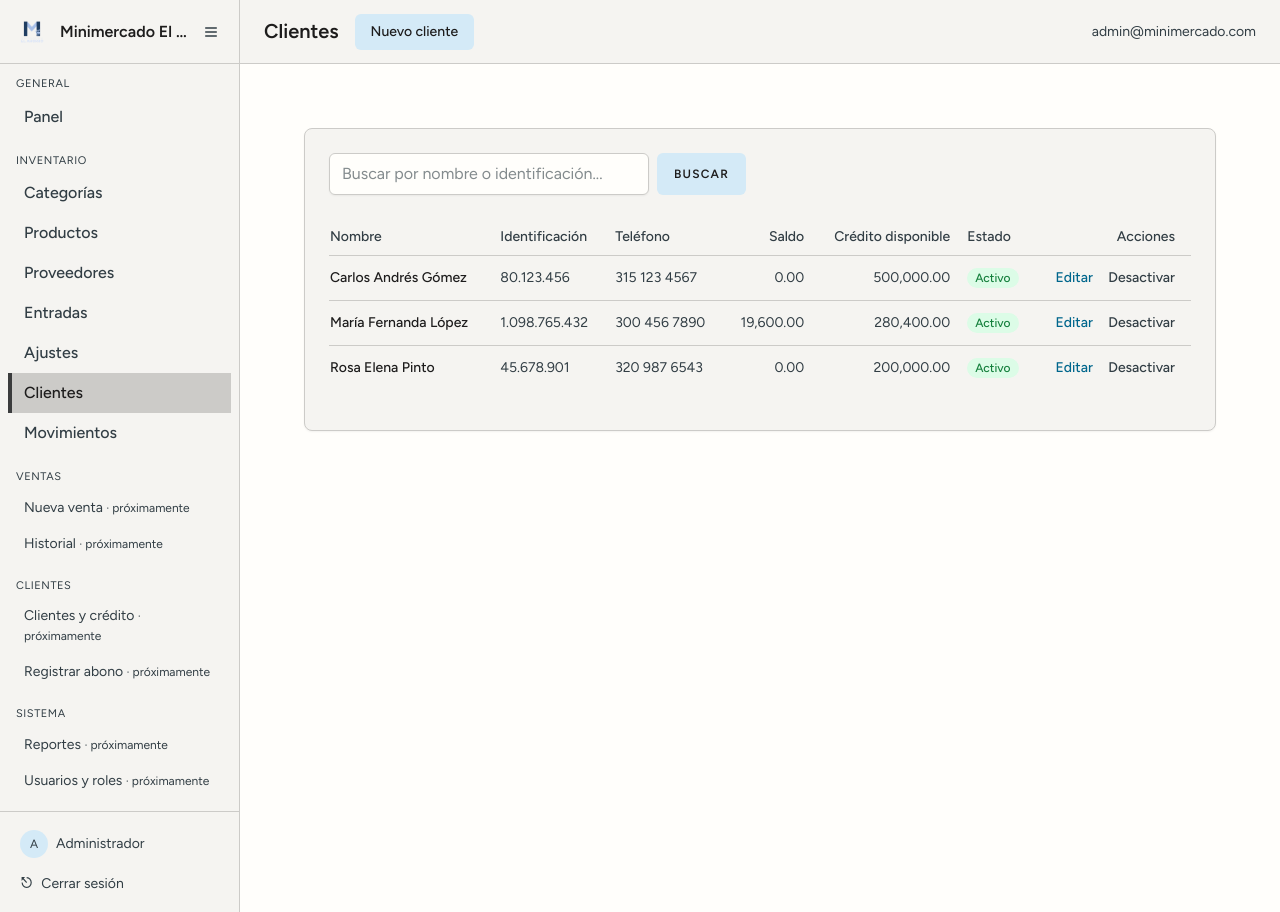
After one commit to lysusco/MiniMarketElAhorro, a Laravel app: page /clientes in a window 1280 px wide. The commit adds this page. Run offline with Laravel 12, Linux system fonts and the light colour scheme; a user stored in the database is signed in; data comes from the database, SQL or seed files in the repository; style sheets or scripts are compiled from the project's sources.

Commit message:
feat(clientes): CRUD de clientes con límite de crédito por rol

```diff
--- /dev/null
+++ b/app/Http/Controllers/ClienteController.php
@@ -0,0 +1,107 @@
+<?php
+
+namespace App\Http\Controllers;
+
+use App\Http\Requests\StoreClienteRequest;
+use App\Http\Requests\UpdateClienteRequest;
+use App\Models\Cliente;
+use Illuminate\Http\RedirectResponse;
+use Illuminate\Http\Request;
+use Illuminate\View\View;
+
+class ClienteController extends Controller
+{
+    /**
+     * Listado de clientes con búsqueda por nombre o identificación.
+     */
+    public function index(Request $request): View
+    {
+        $buscar = $request->input('buscar');
+
+        $clientes = Cliente::query()
+            ->when($buscar, function ($query, $buscar) {
+                $query->where(function ($q) use ($buscar) {
+                    $q->where('nombre', 'like', "%{$buscar}%")
+                        ->orWhere('identificacion', 'like', "%{$buscar}%");
+                });
+            })
+            ->orderBy('nombre')
+            ->paginate(10)
+            ->withQueryString();
+
+        return view('clientes.index', compact('clientes'));
+    }
+
+    /**
+     * Formulario de creación.
+     */
+    public function create(): View
+    {
+        return view('clientes.create');
+    }
+
+    /**
+     * Registra un nuevo cliente.
+     *
+     * Solo el administrador puede definir el límite de crédito;
+     * si lo envía un empleado, se ignora y queda en 0.
+     */
+    public function store(StoreClienteRequest $request): RedirectResponse
+    {
+        $data = $request->validated();
+        $data['limite_credito'] = $request->user()->isAdmin()
+            ? ($data['limite_credito'] ?? 0)
+            : 0;
+
+        Cliente::create($data);
+
+        return redirect()->route('clientes.index')
+            ->with('success', 'Cliente creado correctamente.');
+    }
+
+    /**
+     * Formulario de edición.
+     */
+    public function edit(Cliente $cliente): View
+    {
+        return view('clientes.edit', compact('cliente'));
+    }
+
+    /**
+     * Actualiza un cliente.
+     *
+     * Solo el administrador puede modificar el límite de crédito;
+     * si lo envía un empleado, se ignora y se conserva el valor anterior.
+     */
+    public function update(UpdateClienteRequest $request, Cliente $cliente): RedirectResponse
+    {
+        $data = $request->validated();
+
+        if (! $request->user()->isAdmin()) {
+            // El empleado no puede modificar el límite de crédito: se conserva el valor anterior.
+            unset($data['limite_credito']);
+        } elseif (array_key_exists('limite_credito', $data)) {
+            // Un límite vacío equivale a 0 (sin crédito).
+            $data['limite_credito'] = $data['limite_credito'] ?? 0;
+        }
+
+        $cliente->update($data);
+
+        return redirect()->route('clientes.index')
+            ->with('success', 'Cliente actualizado correctamente.');
+    }
+
+    /**
+     * Activa o desactiva un cliente.
+     *
+     * Regla de negocio 13: los clientes no se eliminan físicamente;
+     * se desactivan para impedir nuevas operaciones.
+     */
+    public function toggleActivo(Cliente $cliente): RedirectResponse
+    {
+        $cliente->update(['activo' => ! $cliente->activo]);
+
+        return redirect()->route('clientes.index')
+            ->with('success', $cliente->activo ? 'Cliente activado correctamente.' : 'Cliente desactivado correctamente.');
+    }
+}
--- /dev/null
+++ b/resources/views/clientes/index.blade.php
@@ -0,0 +1,108 @@
+<x-app-layout>
+    <x-slot name="header">
+        <div class="flex flex-col sm:flex-row sm:items-center sm:justify-between gap-4">
+            <h2 class="font-semibold text-xl text-text-100 leading-tight">
+                {{ __('Clientes') }}
+            </h2>
+
+            <a href="{{ route('clientes.create') }}"
+               class="inline-flex items-center px-4 py-2 bg-primary-100 text-text-100 text-sm font-medium rounded-md hover:bg-primary-200">
+                {{ __('Nuevo cliente') }}
+            </a>
+        </div>
+    </x-slot>
+
+    <div class="py-8">
+        <div class="max-w-7xl mx-auto sm:px-6 lg:px-8">
+            <div class="bg-bg-200 border border-bg-300 overflow-hidden shadow-sm sm:rounded-lg">
+                <div class="p-6">
+
+                    <!-- Búsqueda -->
+                    <form method="GET" action="{{ route('clientes.index') }}" class="flex flex-col sm:flex-row flex-wrap gap-2 mb-6">
+                        <x-input type="search" name="buscar" :value="request('buscar')"
+                                      placeholder="{{ __('Buscar por nombre o identificación...') }}"
+                                      class="w-full sm:max-w-xs" />
+
+                        <x-button-primary type="submit">{{ __('Buscar') }}</x-button-primary>
+                        @if (request('buscar'))
+                            <a href="{{ route('clientes.index') }}"
+                               class="inline-flex items-center px-4 py-2 bg-bg-200 border border-bg-300 text-sm font-medium rounded-md text-text-100 hover:bg-bg-300">
+                                {{ __('Limpiar') }}
+                            </a>
+                        @endif
+                    </form>
+
+                    @if (session('success'))
+                        <div class="mb-4">
+                            <x-alert type="success">{{ session('success') }}</x-alert>
+                        </div>
+                    @endif
+                    @if (session('error'))
+                        <div class="mb-4">
+                            <x-alert type="danger">{{ session('error') }}</x-alert>
+                        </div>
+                    @endif
+
+                    <!-- Listado -->
+                    <div class="overflow-x-auto">
+                        <table class="min-w-full divide-y divide-bg-300 text-sm">
+                            <thead>
+                                <tr class="text-left text-text-200">
+                                    <th class="py-2 pe-4 font-medium">{{ __('Nombre') }}</th>
+                                    <th class="py-2 pe-4 font-medium">{{ __('Identificación') }}</th>
+                                    <th class="py-2 pe-4 font-medium">{{ __('Teléfono') }}</th>
+                                    <th class="py-2 pe-4 font-medium text-end">{{ __('Saldo') }}</th>
+                                    <th class="py-2 pe-4 font-medium text-end">{{ __('Crédito disponible') }}</th>
+                                    <th class="py-2 pe-4 font-medium">{{ __('Estado') }}</th>
+                                    <th class="py-2 pe-4 font-medium text-end">{{ __('Acciones') }}</th>
+                                </tr>
+                            </thead>
+                            <tbody class="divide-y divide-bg-300">
+                                @forelse ($clientes as $cliente)
+                                    <tr class="hover:bg-bg-300/40">
+                                        <td class="py-3 pe-4 font-medium text-text-100">{{ $cliente->nombre }}</td>
+                                        <td class="py-3 pe-4 text-text-200">{{ $cliente->identificacion }}</td>
+                                        <td class="py-3 pe-4 text-text-200">{{ $cliente->telefono ?? '—' }}</td>
+                                        <td class="py-3 pe-4 text-text-200 text-end">{{ number_format($cliente->saldo, 2) }}</td>
+                                        <td class="py-3 pe-4 text-text-200 text-end">{{ number_format($cliente->creditoDisponible(), 2) }}</td>
+                                        <td class="py-3 pe-4">
+                                            <span class="inline-flex items-center rounded-full px-2 py-0.5 text-xs font-medium {{ $cliente->activo ? 'bg-green-100 text-green-700' : 'bg-bg-300 text-text-200' }}">
+                                                {{ $cliente->activo ? __('Activo') : __('Inactivo') }}
+                                            </span>
+                                        </td>
+                                        <td class="py-3 pe-4 text-end whitespace-nowrap">
+                                            <a href="{{ route('clientes.edit', $cliente) }}"
+                                               class="text-accent-200 hover:text-text-100 font-medium">
+                                                {{ __('Editar') }}
+                                            </a>
+
+                                            <form method="POST" action="{{ route('clientes.toggleActivo', $cliente) }}"
+                                                  class="inline ms-3">
+                                                @csrf
+                                                @method('PATCH')
+                                                <button type="submit" class="text-text-200 hover:text-text-100 font-medium">
+                                                    {{ $cliente->activo ? __('Desactivar') : __('Activar') }}
+                                                </button>
+                                            </form>
+                                        </td>
+                                    </tr>
+                                @empty
+                                    <tr>
+                                        <td colspan="7" class="py-6 text-center text-text-200">
+                                            {{ __('No se encontraron clientes.') }}
+                                        </td>
+                                    </tr>
+                                @endforelse
+                            </tbody>
+                        </table>
+                    </div>
+
+                    <!-- Paginación -->
+                    <div class="mt-4">
+                        {{ $clientes->links() }}
+                    </div>
+                </div>
+            </div>
+        </div>
+    </div>
+</x-app-layout>
--- a/resources/views/layouts/sidebar.blade.php
+++ b/resources/views/layouts/sidebar.blade.php
@@ -61,6 +61,9 @@
                     <x-responsive-nav-link :href="route('ajustes.index')" :active="request()->routeIs('ajustes.*')">
                         <span class="truncate" x-show="!collapsed">Ajustes</span>
                     </x-responsive-nav-link>
+                    <x-responsive-nav-link :href="route('clientes.index')" :active="request()->routeIs('clientes.*')">
+                        <span class="truncate" x-show="!collapsed">Clientes</span>
+                    </x-responsive-nav-link>
                     <x-responsive-nav-link :href="route('movimientos.index')" :active="request()->routeIs('movimientos.*')">
                         <span class="truncate" x-show="!collapsed">Movimientos</span>
                     </x-responsive-nav-link>
--- a/routes/web.php
+++ b/routes/web.php
@@ -2,6 +2,7 @@
 
 use App\Http\Controllers\CategoriaController;
 use App\Http\Controllers\AjusteController;
+use App\Http\Controllers\ClienteController;
 use App\Http\Controllers\CompraController;
 use App\Http\Controllers\ClienteAbonosController;
 use App\Http\Controllers\ClienteCatalogoController;
@@ -65,6 +66,15 @@ Route::middleware(['auth', 'rol:admin,empleado'])->group(function () {
 
     Route::get('/movimientos', [MovimientoInventarioController::class, 'index'])->name('movimientos.index');
 
+    // Clientes y crédito (RF-12, RF-13): admin y empleado gestionan clientes;
+    // el límite de crédito solo lo define el administrador (se ignora si lo envía el empleado).
+    Route::get('/clientes', [ClienteController::class, 'index'])->name('clientes.index');
+    Route::get('/clientes/create', [ClienteController::class, 'create'])->name('clientes.create');
+    Route::post('/clientes', [ClienteController::class, 'store'])->name('clientes.store');
+    Route::get('/clientes/{cliente}/edit', [ClienteController::class, 'edit'])->name('clientes.edit');
+    Route::put('/clientes/{cliente}', [ClienteController::class, 'update'])->name('clientes.update');
+    Route::patch('/clientes/{cliente}/toggle-activo', [ClienteController::class, 'toggleActivo'])->name('clientes.toggleActivo');
+
     // Gestionar categorías y productos es exclusivo del administrador (matriz de permisos).
     Route::middleware('rol:admin')->group(function () {
         Route::resource('categorias', CategoriaController::class)->except(['show']);
```
Also changed, not shown: app/Http/Requests/StoreClienteRequest.php (added, +46 -0 lines), app/Http/Requests/UpdateClienteRequest.php (added, +52 -0 lines), resources/views/clientes/create.blade.php (added, +27 -0 lines), resources/views/clientes/edit.blade.php (added, +28 -0 lines), resources/views/clientes/form.blade.php (added, +56 -0 lines), tests/Feature/ClientesTest.php (added, +171 -0 lines).
